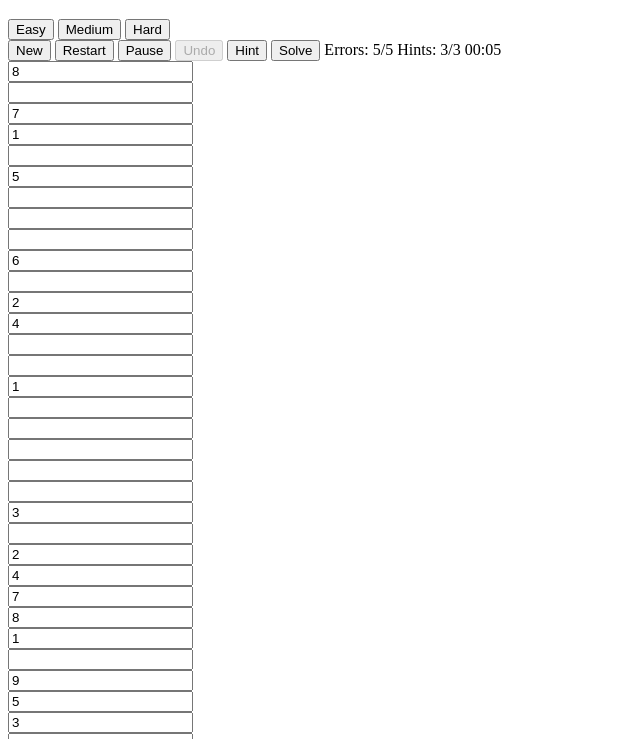
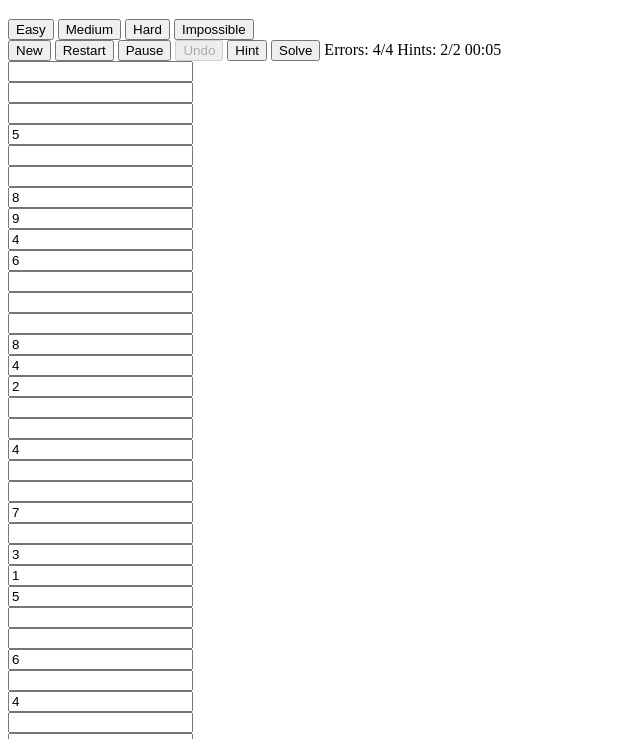
Before and after one commit to helmutbolow/sudoku, a website with bundled scripts: page index.html in a window 1280 px wide. Shown: the part 61-800 px from the top of the page, without its empty margins (0-640 px from the left). Built offline with nearby package versions, Linux system fonts and the light colour scheme.

Commit message:
impossible mode created

```diff
--- a/index.html
+++ b/index.html
@@ -20,6 +20,7 @@
           <button type="button" data-diff="easy">Easy</button>
           <button type="button" data-diff="medium" class="active">Medium</button>
           <button type="button" data-diff="hard">Hard</button>
+          <button type="button" data-diff="impossible">Impossible</button>
         </div>
         <button id="new-puzzle">New</button>
         <button id="restart" title="Restart puzzle (x)">Restart</button>
--- a/src/generator.js
+++ b/src/generator.js
@@ -46,6 +46,8 @@ function holesForDifficulty(difficulty) {
     case 'easy':
       return 27; // empties (easier: fewer blanks)
     case 'hard':
+      return 54; // very challenging
+    case 'impossible':
       return 54; // very challenging
     case 'medium':
     default:
--- a/src/main.js
+++ b/src/main.js
@@ -28,6 +28,7 @@ onReady(() => {
   primePool('easy');
   primePool('medium');
   primePool('hard');
+  primePool('impossible');
   const diffGroup = document.getElementById('difficulty-group');
   const LS_KEY = 'sudoku:difficulty';
   // Difficulty segmented control
@@ -64,8 +65,8 @@ onReady(() => {
   const history = []; // snapshots of boards
   let currentDifficulty = 'medium';
   let errorCount = 0;
-  const ERROR_LIMIT = { easy: 3, medium: 5, hard: 9 };
-  const HINT_LIMIT = { easy: 1, medium: 3, hard: 6 };
+  const ERROR_LIMIT = { easy: 3, medium: 4, hard: 5, impossible: 3 };
+  const HINT_LIMIT = { easy: 1, medium: 2, hard: 3, impossible: 1 };
   let hintCount = 0;
   let timerId = null;
   let startTime = 0;
@@ -360,7 +361,7 @@ onReady(() => {
 
   function computeScore(ms, errors, hints, difficulty) {
     // Expected finish times (seconds) by difficulty
-    const EXPECTED_SECS = { easy: 10 * 60, medium: 18 * 60, hard: 28 * 60 };
+    const EXPECTED_SECS = { easy: 10 * 60, medium: 18 * 60, hard: 28 * 60, impossible: 40 * 60 };
     const errPenaltySec = 30; // each error ~30s
     const hintPenaltySec = 45; // each hint ~45s
 
--- a/src/pool.js
+++ b/src/pool.js
@@ -2,15 +2,15 @@
 import { generatePuzzle } from './generator.js';
 
 const targetPerDifficulty = { easy: 3, medium: 3, hard: 2 };
-const pool = { easy: [], medium: [], hard: [] };
-const busy = { easy: false, medium: false, hard: false };
+const pool = { easy: [], medium: [], hard: [], impossible: [] };
+const busy = { easy: false, medium: false, hard: false, impossible: false };
 
 function lsKey(d) {
   return `sudoku:pool:${d}`;
 }
 
 function loadFromLS() {
-  ['easy', 'medium', 'hard'].forEach((d) => {
+  ['easy', 'medium', 'hard', 'impossible'].forEach((d) => {
     try {
       const raw = localStorage.getItem(lsKey(d));
       if (raw) {
```
